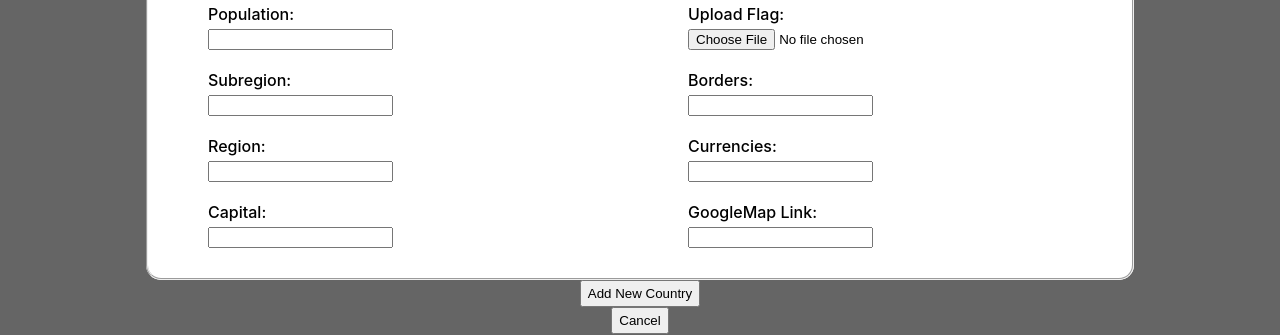
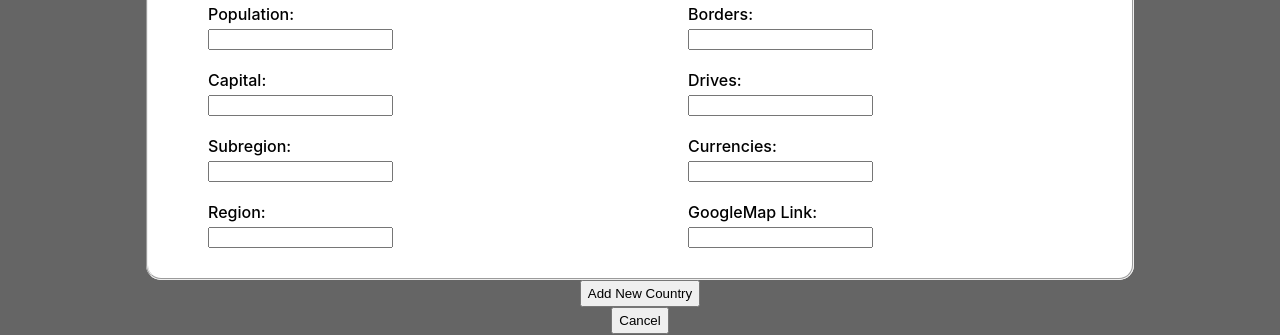
Before and after one commit to tfairclough/Project-2-API-React-App, a React (Create React App) app: page / in a window 1280 px wide. Both pictures are taken after typing "Sample" into the empty fields and a click on the button "Add New Country". Shown: the part 272-607 px from the top of the page. Built offline with nearby package versions, Linux system fonts and the light colour scheme; no server answers.

Commit message:
TF-On edit populate the input fields with exisitng data

```diff
--- a/src/AddNewCountryPopUp.js
+++ b/src/AddNewCountryPopUp.js
@@ -14,6 +14,11 @@ const AddNewCountryPopUp = (props) => {
                     value={props.newCountry.pop}
                     className="text"
                     onChange={props.handleNewCountryInput}></input></label>
+        <label>Capital: <input type="text"
+                    name='capital'
+                    value={props.newCountry.capital}
+                    className="text"
+                    onChange={props.handleNewCountryInput}></input></label>
         <label>Subregion: <input type="text"
                     name= 'subregion'
                     value={props.newCountry.subregion}
@@ -22,11 +27,6 @@ const AddNewCountryPopUp = (props) => {
         <label>Region: <input type="text"
                     name='region'
                     value={props.newCountry.region}
-                    className="text"
-                    onChange={props.handleNewCountryInput}></input></label>
-        <label>Capital: <input type="text"
-                    name='capital'
-                    value={props.newCountry.capital}
                     className="text"
                     onChange={props.handleNewCountryInput}></input></label>
       </div>
@@ -42,6 +42,11 @@ const AddNewCountryPopUp = (props) => {
                     value={props.newCountry.borders}
                     className="text"
                     onChange={props.handleNewCountryInput}></input></label>
+        <label>Drives: <input type="text"
+                    name='drives'
+                    value={props.newCountry.drives}
+                    className="text"
+                    onChange={props.handleNewCountryInput}></input></label>
         <label>Currencies: <input type="text"
                     name='currency'
                     value={props.newCountry.currency}
@@ -49,7 +54,7 @@ const AddNewCountryPopUp = (props) => {
                     onChange={props.handleNewCountryInput}></input></label>
         <label>GoogleMap Link: <input type="text"
                     name='maplink'
-                    value={props.newCountry.maplink}
+                    value={props.newCountry.mapLink}
                     className="text"
                     onChange={props.handleNewCountryInput}></input></label>
       </div>
--- a/src/App.js
+++ b/src/App.js
@@ -18,11 +18,12 @@ class App extends Component{
       capital: '',
       pop: '',
       subregion: '',
+      drives: '',
       region: '',
       fileName: '',
+      mapLink: '',
       borders: '',
       currency: '',
-      maplink: ''
       }
     }
 
@@ -64,23 +65,24 @@ class App extends Component{
 
   }
 
-  addNewCountry = (e) => {
+  toggleInputInterface = (e) => {
     this.updateState('inputVisibility', true)
   }
 
-  addNewCountrySubmit = (e) => {
-    this.toggleInputFieldOff();
+  addNewCountrySubmit = () => {
     const newCountry = {
       name: {common: this.state.name},
       population: this.state.pop,
       subregion: this.state.subregion,
       capital: [this.state.capital],
       region: this.state.region,
-      maps:{googleMaps: this.state.maplink},
+      maps: {googleMaps: this.state.mapLink},
       borders: [this.state.borders],
-      currencies: {currency: this.state.currency},
+      car: {side: this.state.drives},
+      currencies: {currency: {name: this.state.currency}},
       flags: {png: URL.createObjectURL(this.state.file)}
     }
+    this.toggleInputFieldOff();
     this.state.starredList.push(newCountry)
     this.clearNewCountryState(newCountry)
   }
@@ -99,11 +101,34 @@ class App extends Component{
 
 
   toggleInputFieldOff = () => {
-    this.updateState('inputVisibility', false);
+    this.updateState('inputVisibility', false)
+    this.clearNewCountryState()
   }
 
   editCountryDetails = (country) => {
-    console.log('test')
+    this.populateStateWithCountryData(country)
+  }
+
+  populateStateWithCountryData(country) {
+    this.setState({
+      name: country.name.common,
+      capital: country.capital,
+      pop: country.population,
+      subregion: country.subregion,
+      region: country.region,
+      fileName: '',
+      drives: country.car.side,
+      borders: ("borders" in country) ? country.borders.join(" / ") : 'Island',
+      currency: ("currencies" in country) ? [...Object.keys(country.currencies).map(key => country.currencies[key].name)].join(" / "): '',
+      mapLink: country.maps.googleMaps
+    })
+    console.log(this.state.mapLink)
+    this.toggleInputInterface()
+    this.updateExistingCountryDeatils(country)
+  }
+
+  updateExistingCountryDeatils() {
+
   }
 
   toggleMethod(country, list, state) {
@@ -119,16 +144,15 @@ class App extends Component{
     });
   }
 
-  clearNewCountryState(newCountry) {
-    [...Object.keys(newCountry)].forEach((key) => this.updateState(key, ''))
-    this.setState({
-      fileName: ''
-    })
+  clearNewCountryState() {
+    const resetStates = ['name', 'capital', 'pop', 'subregion', 'drives', 'region', 'fileName', 'borders', 'currency', 'mapLink', 'fileName']
+    resetStates.forEach(state => this.updateState(state, ''))
   }
 
   render() {
 
     const inputVisibility = this.state.inputVisibility ? "visibile" : "invisible";
+    console.log(this.state.mapLink)
     const newCountry ={
         name: this.state.name,
         capital: this.state.capital,
@@ -138,7 +162,8 @@ class App extends Component{
         fileName: this.state.fileName,
         borders: this.state.borders,
         currency: this.state.currency,
-        maplink: this.state.maplink
+        mapLink: this.state.mapLink,
+        drives: this.state.drives
       }
 
     return (
@@ -170,7 +195,7 @@ class App extends Component{
                       clearAll={this.clearAll}
                       clearSelected={this.clearSelected}
                       selectedToggle={this.selectedToggle}
-                      addNewCountry={this.addNewCountry}
+                      addNewCountry={this.toggleInputInterface}
                       editCountryDetails={this.editCountryDetails}
                       />
           </div>
--- a/src/StarredCountry.js
+++ b/src/StarredCountry.js
@@ -35,7 +35,7 @@ const StarredCountry = (props) => {
                           [...Object.keys(props.country.currencies).map(key => props.country.currencies[key].name)].join(" / ") :
                           ''}</h5>
           <h5 className='detail-text-format'><span>Maps: </span>
-                          {("maps" in props.country & props.country.maps.googleMaps!== '') ?
+                          {("maps" in props.country) ?
                           <a href={props.country.maps.googleMaps} target="_blank">{props.country.name.common} </a> :
                           ''}</h5>
         </div>
```
